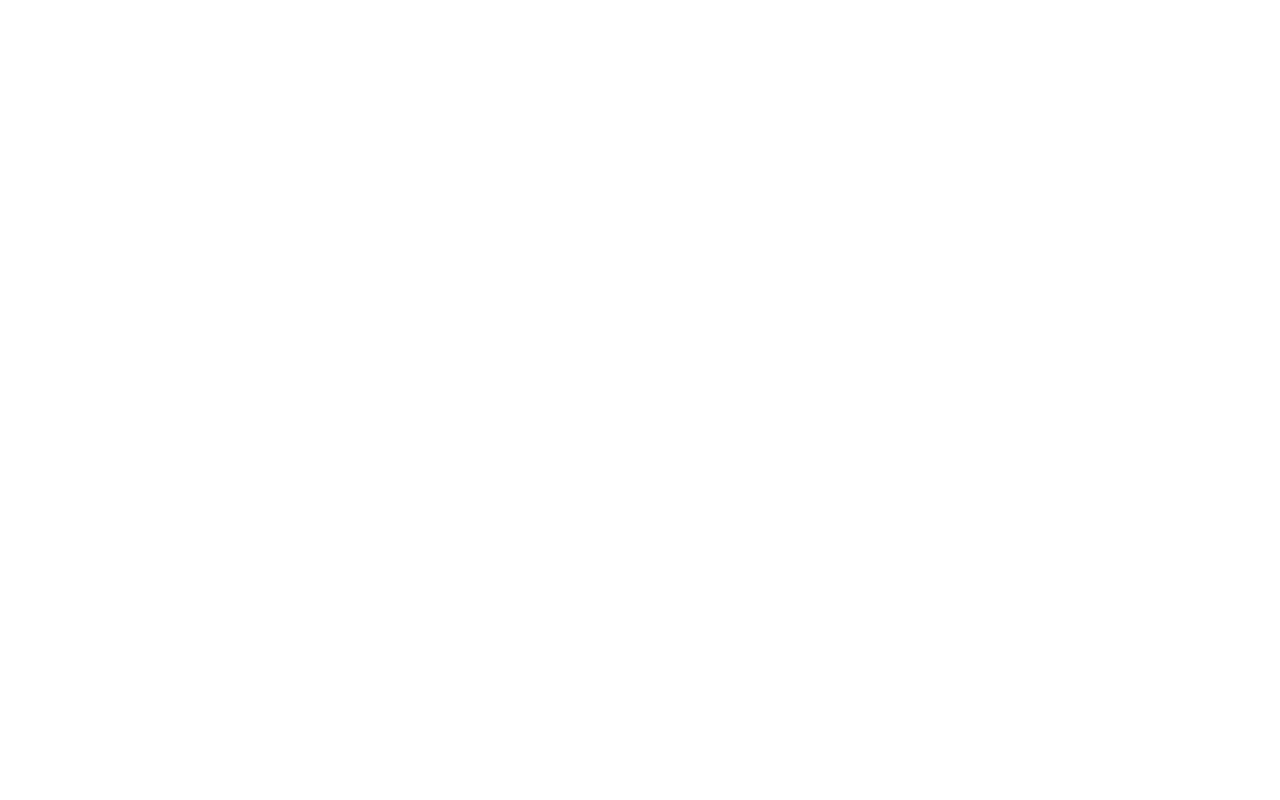
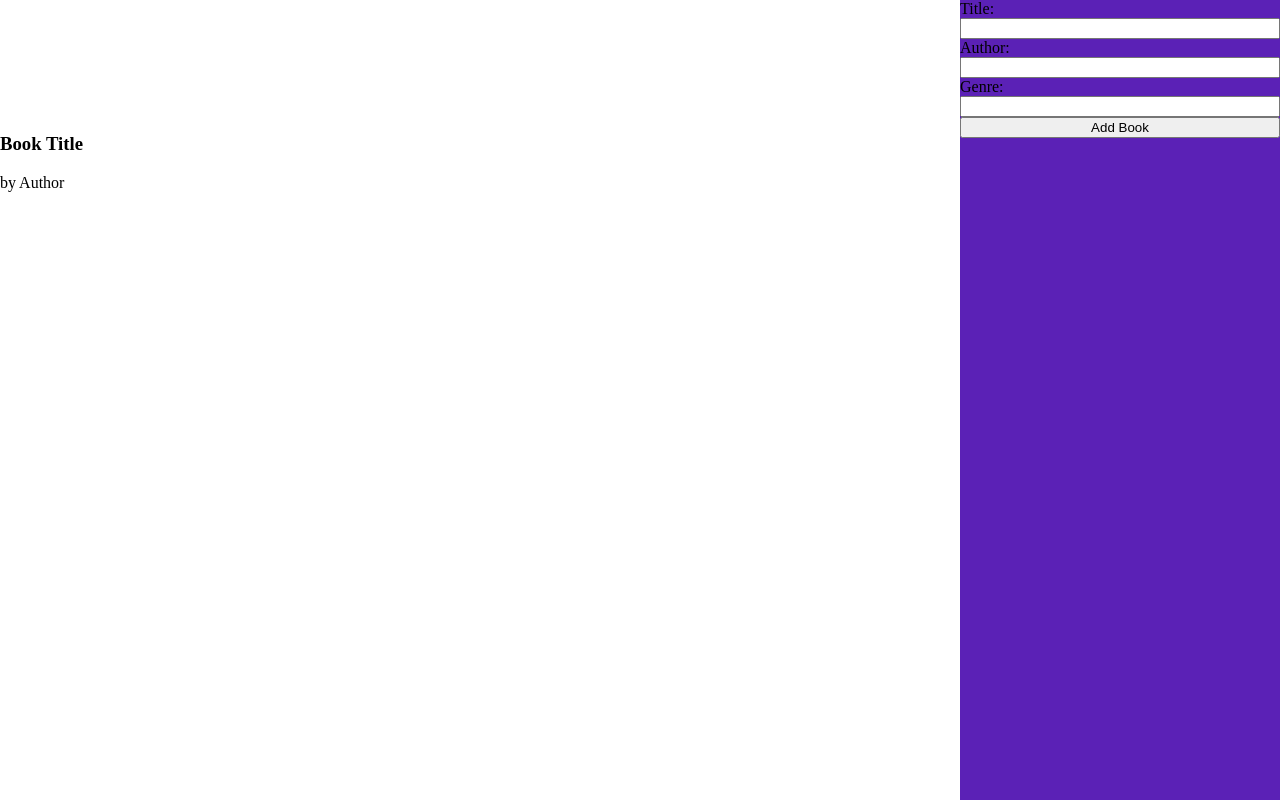
Before and after one commit to JMDoza/odin-library, a plain HTML site: page index.html in a window 1280 px wide. Drawn offline with Linux system fonts and the light colour scheme.

Commit message:
Constructed layout for page and added form to sidebar

```diff
--- a/index.html
+++ b/index.html
@@ -1,14 +1,36 @@
 <!DOCTYPE html>
 <html lang="en">
-<head>
-    <meta charset="UTF-8">
-    <meta name="viewport" content="width=device-width, initial-scale=1.0">
+  <head>
+    <meta charset="UTF-8" />
+    <meta name="viewport" content="width=device-width, initial-scale=1.0" />
     <title>Library</title>
 
-    <link rel="stylesheet" href="style.css">
+    <link rel="stylesheet" href="style.css" />
     <script src="library.js" defer></script>
-</head>
-<body>
+  </head>
+  <body>
+    <div class="container">
+      <div class="sidebar">
+        <form class="form-container" action="post">
+            <label for="bookTitle">Title:</label>
+            <input type="text" name="bookTitle">
 
-</body>
+            <label for="bookAuthor">Author:</label>
+            <input type="text" name="bookAuthor">
+
+            <label for="bookGenre">Genre:</label>
+            <input type="text" name="bookGenre">
+
+            <input type="button" value="Add Book">
+        </form>
+      </div>
+      <div class="header"></div>
+      <div class="library-container">
+        <div class="book-card">
+            <h3>Book Title</h3>
+            <p>by Author</p>
+        </div>
+      </div>
+    </div>
+  </body>
 </html>
--- a/style.css
+++ b/style.css
@@ -1,3 +1,20 @@
 body {
     margin: 0;
 }
+
+.container {
+    display: grid;
+    height: 100vh;
+    grid-template-columns: 3fr 1fr;
+    grid-template-rows: .5fr 3fr;
+}
+
+.sidebar {
+    background-color: #5b21b6;
+    grid-column: 2/ 3;
+    grid-row: 1 / 4;
+}
+
+.form-container {
+    display: grid;
+}
```
